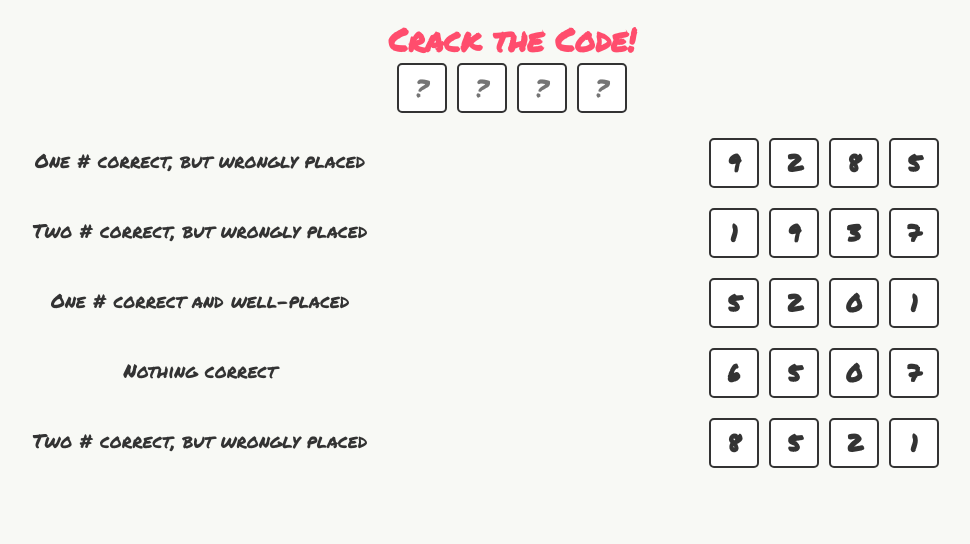
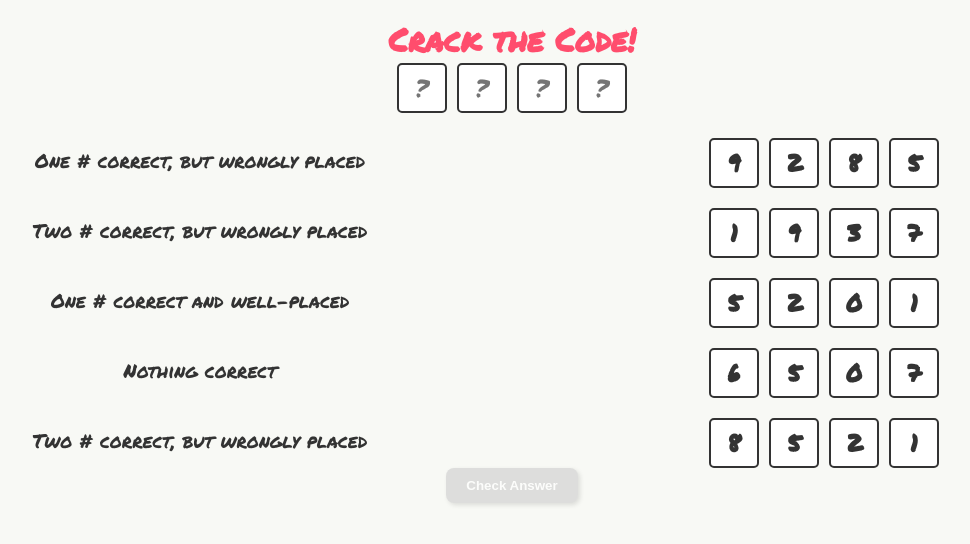
Before and after one commit to rickysoliman/crack-the-code, an Angular app: page / in a window 1280 px wide. Shown: the top 544 px of the page, without its empty margins (128-1098 px from the left). Built offline with nearby package versions, Linux system fonts and the light colour scheme.

Commit message:
check answer button

```diff
--- a/src/app/components/game/game.component.html
+++ b/src/app/components/game/game.component.html
@@ -71,4 +71,12 @@
       </div>
     </div>
   </div>
+
+  <button
+    class="check-answer-button"
+    (click)="checkAnswer()"
+    [disabled]="disableCheckButton"
+  >
+    Check Answer
+  </button>
 </div>
--- a/src/app/components/game/game.component.scss
+++ b/src/app/components/game/game.component.scss
@@ -66,4 +66,10 @@
       }
     }
   }
+
+  .check-answer-button:disabled {
+    background-color: #cccccc;
+    cursor: not-allowed;
+    opacity: 0.6;
+  }
 }
--- a/src/app/components/game/game.component.ts
+++ b/src/app/components/game/game.component.ts
@@ -18,9 +18,23 @@ export class GameComponent {
 
   code: string = ''; // the code to guess
 
+  disableCheckButton: boolean = true;
+
   ngOnInit(): void {
     this.generateCode();
-    console.log({ code: this.code });
+    console.log({
+      code: this.code,
+      disableCheckButton: this.disableCheckButton,
+    });
+
+    this.codeForm.valueChanges.subscribe((value) => {
+      this.disableCheckButton = !(
+        value.digit1 &&
+        value.digit2 &&
+        value.digit3 &&
+        value.digit4
+      );
+    });
   }
 
   getRandomNumber(min: number = 0, max: number = 9): number {
@@ -37,4 +51,9 @@ export class GameComponent {
       }
     }
   }
+
+  checkAnswer(): void {
+    const guess = this.codeForm.value;
+    console.log({ guess });
+  }
 }
```
